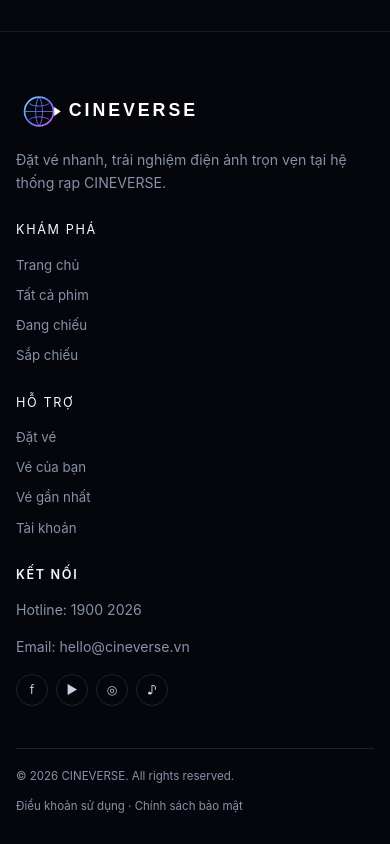
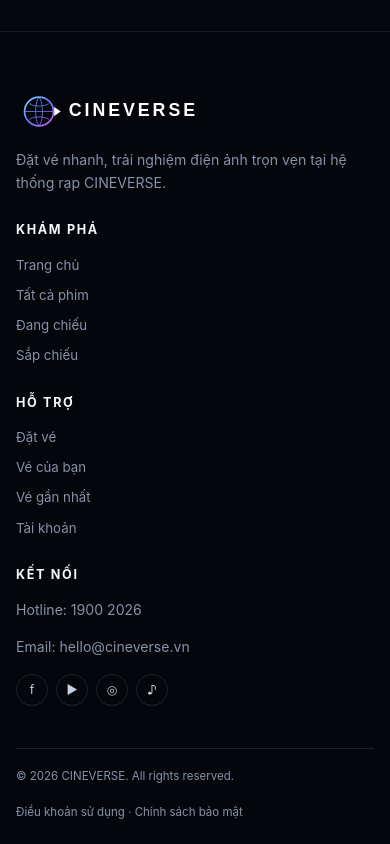
Before and after one commit to thanhhien1732/cineverse, a Next.js app in the folder frontend-next/: page /movies in a window 390 px wide. Shown: the part 3123-3967 px from the top of the page. Built offline with nearby package versions, Linux system fonts and the light colour scheme.

Commit message:
update footer

```diff
--- a/frontend-next/src/app/globals.css
+++ b/frontend-next/src/app/globals.css
@@ -2753,6 +2753,7 @@
   .site-footer-grid h2 {
     margin: 0.125rem 0 0.875rem;
     font-size: 0.79rem;
+    font-weight: 700;
     letter-spacing: 0.13em;
     text-transform: uppercase;
   }
@@ -2790,6 +2791,9 @@
   }
 
   .site-footer-bottom {
+    display: flex;
+    justify-content: space-between;
+    gap: 1.125rem;
     margin-top: 2.625rem;
     padding-top: 1.125rem;
     border-top: 1px solid var(--border);
@@ -2903,5 +2907,9 @@
       grid-template-columns: 1fr;
       gap: 1.5rem;
     }
+
+    .site-footer-bottom {
+      display: grid;
+    }
   }
 }
--- a/frontend-next/src/components/layout/site-footer.tsx
+++ b/frontend-next/src/components/layout/site-footer.tsx
@@ -3,7 +3,7 @@
 export function SiteFooter() {
   return (
     <footer className="site-footer">
-      <div className="home-container site-footer-grid grid sm:grid-cols-2 lg:grid-cols-4">
+      <div className="home-container site-footer-grid grid">
         <div>
           <Image
             alt="CINEVERSE"
@@ -35,7 +35,7 @@
           ]}
         />
         <div>
-          <h2 className="font-semibold">Kết nối</h2>
+          <h2>Kết nối</h2>
           <p>Hotline: 1900 2026</p>
           <p>Email: hello@cineverse.vn</p>
           <div className="site-social-row" aria-label="Mạng xã hội Cineverse">
@@ -46,7 +46,7 @@
           </div>
         </div>
       </div>
-      <div className="home-container site-footer-bottom flex flex-wrap justify-between gap-3">
+      <div className="home-container site-footer-bottom">
         <span>© 2026 CINEVERSE. All rights reserved.</span>
         <span>Điều khoản sử dụng · Chính sách bảo mật</span>
       </div>
```
